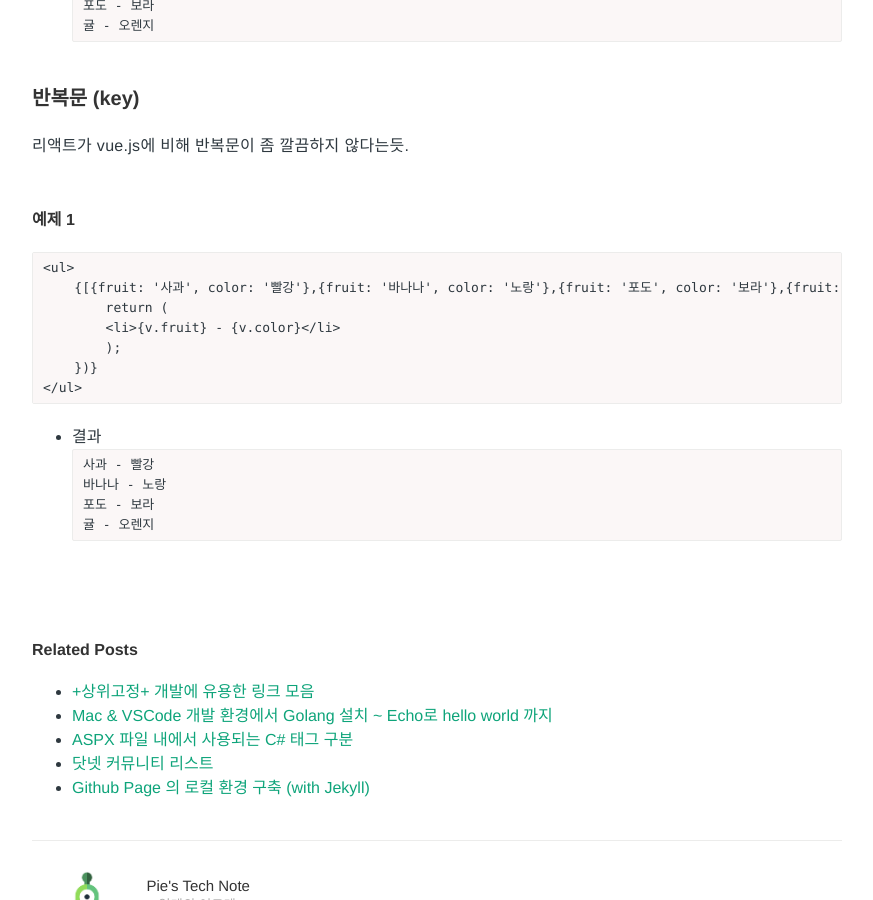
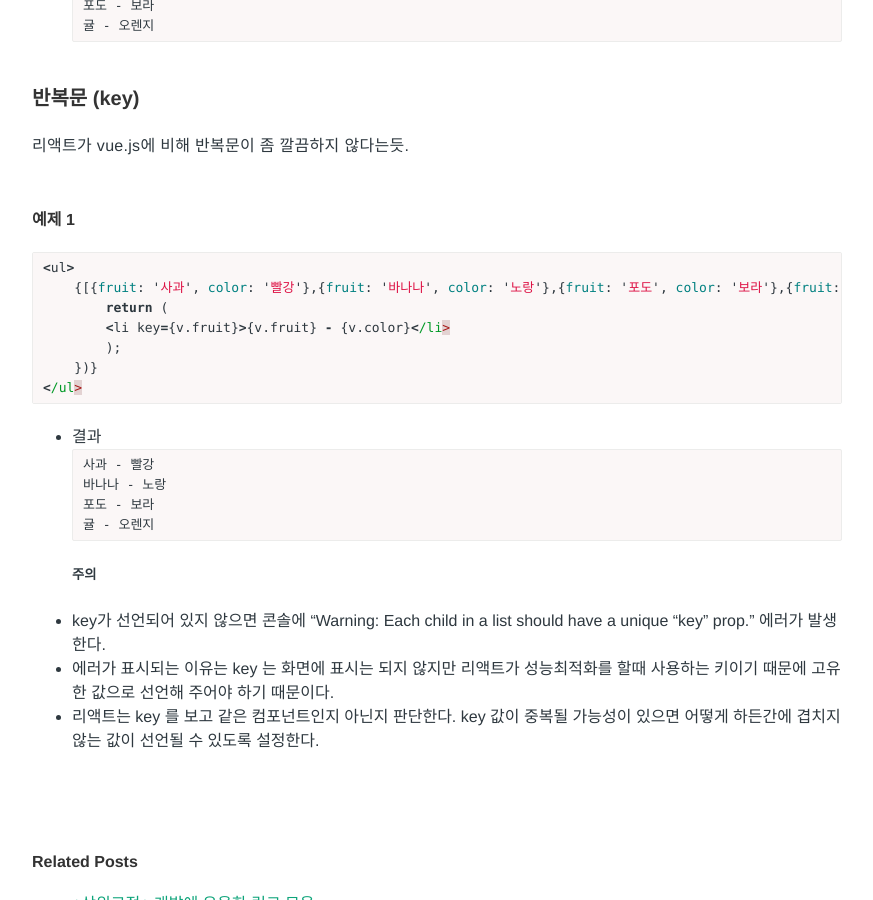
Before and after one commit to Pie001/pie001.github.io, a Jekyll site: the page built from _posts/2020-11-18-0070.md, in a window 1280 px wide and 900 px high, scrolled down 1407 px. Shown: the whole window, without its empty margins (203-1076 px from the left). Built offline with Jekyll 4.4.1, drawn with Linux system fonts in a browser that asks for light colours; comment, search, counter and statistics services are not loaded.

Commit message:
Update 2020-11-18-0070.md

````diff
--- a/_posts/2020-11-18-0070.md
+++ b/_posts/2020-11-18-0070.md
@@ -67,11 +67,11 @@ description: React 기본 학습 -1
 리액트가 vue.js에 비해 반복문이 좀 깔끔하지 않다는듯.
 
 #### 예제 1
-```
+```js
 <ul>
     {[{fruit: '사과', color: '빨강'},{fruit: '바나나', color: '노랑'},{fruit: '포도', color: '보라'},{fruit: '귤', color: '오렌지'}].map((v) => {
         return (
-        <li>{v.fruit} - {v.color}</li>
+        <li key={v.fruit}>{v.fruit} - {v.color}</li>
         );
     })}
 </ul>
@@ -83,3 +83,7 @@ description: React 기본 학습 -1
 포도 - 보라
 귤 - 오렌지
 ```
+##### 주의
+- key가 선언되어 있지 않으면 콘솔에 "Warning: Each child in a list should have a unique "key" prop." 에러가 발생한다.
+- 에러가 표시되는 이유는 key 는 화면에 표시는 되지 않지만 리액트가 성능최적화를 할때 사용하는 키이기 때문에 고유한 값으로 선언해 주어야 하기 때문이다.
+- 리액트는 key 를 보고 같은 컴포넌트인지 아닌지 판단한다. key 값이 중복될 가능성이 있으면 어떻게 하든간에 겹치지 않는 값이 선언될 수 있도록 설정한다.
````
